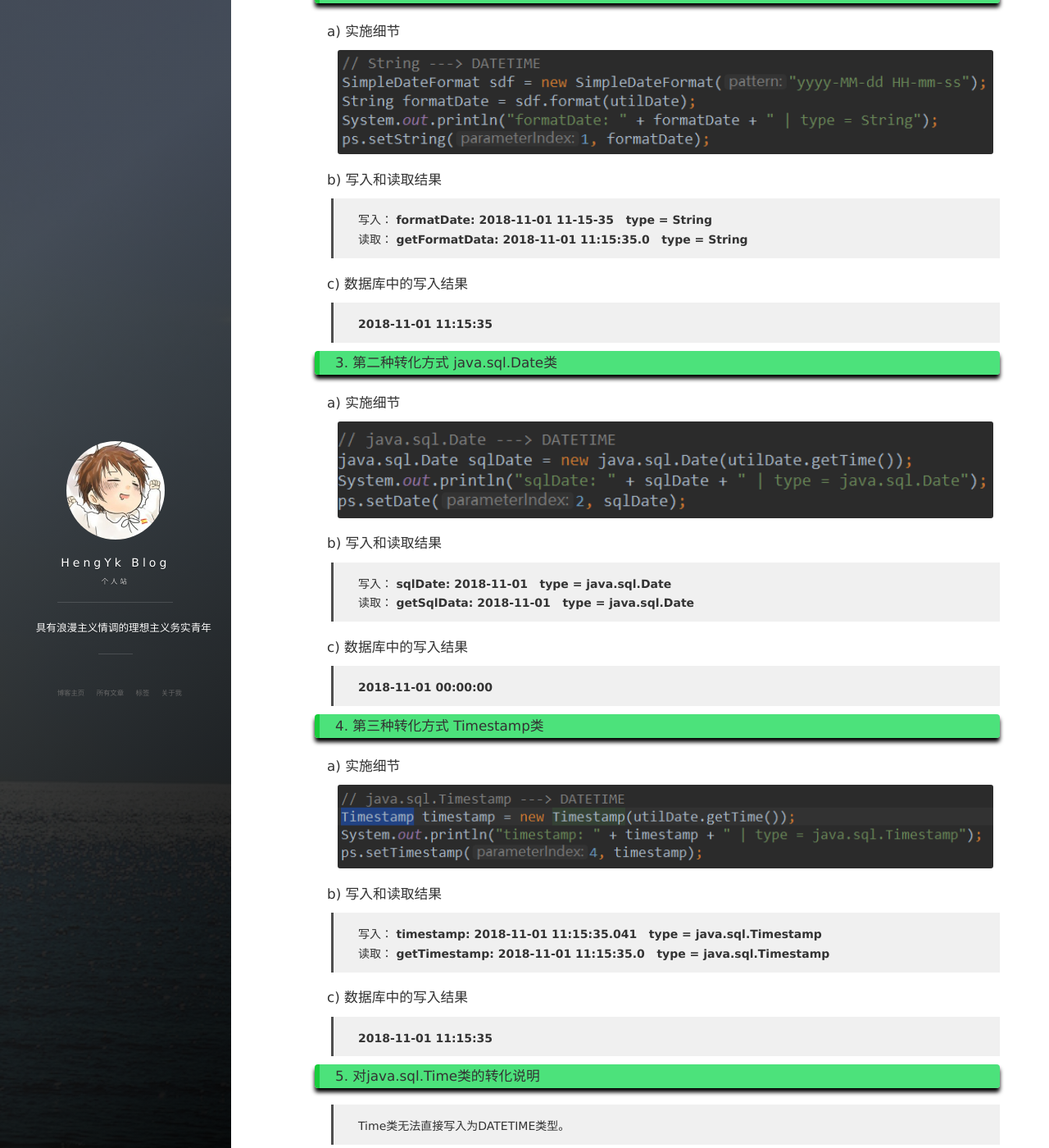
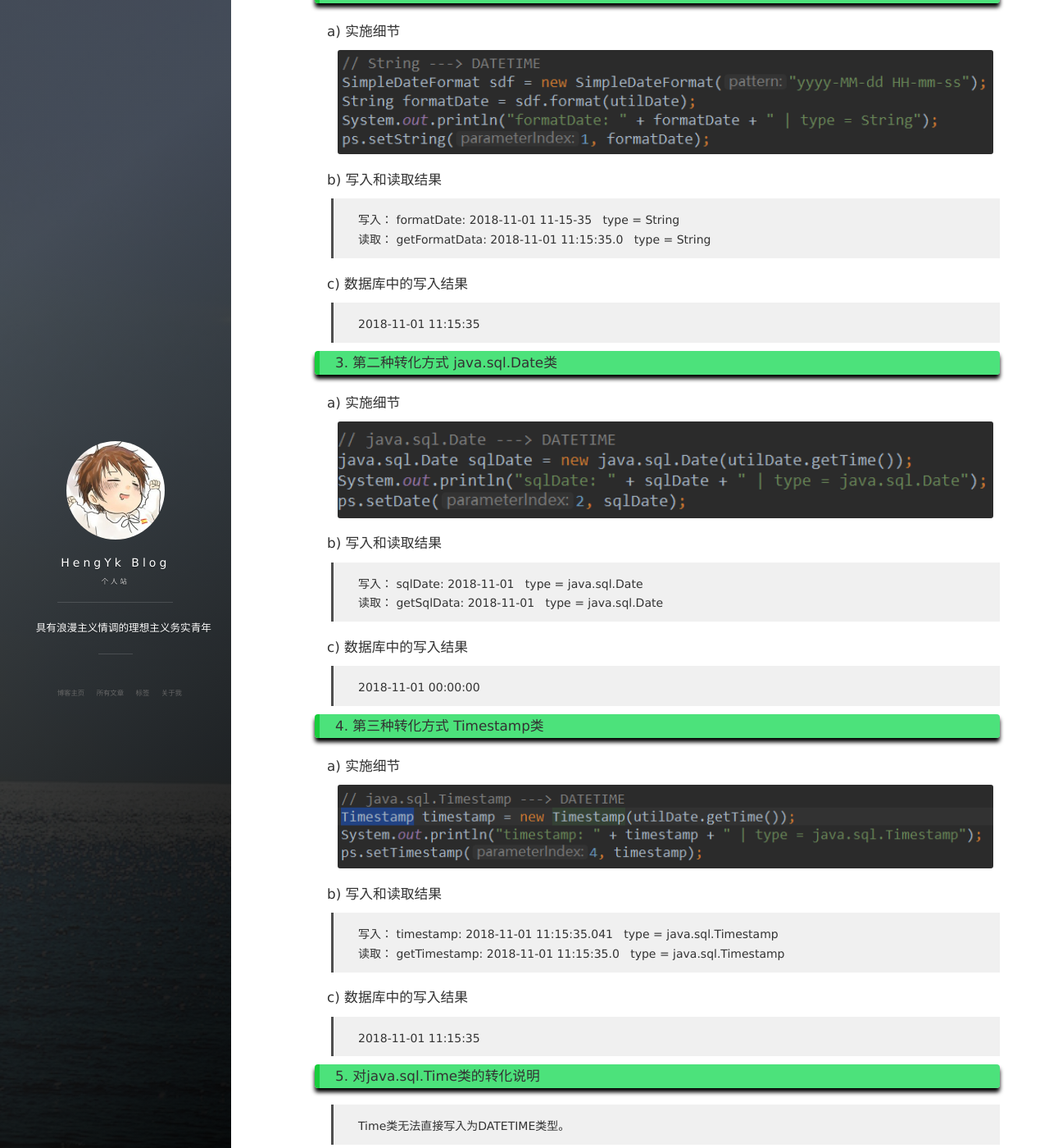
Before and after one commit to HengYk/hengyk.github.io, a Jekyll site: the page built from _posts/2018-11-01-JAVA杂谈：如何匹配数据库中的DATETIME类型.md, in a window 1280 px wide and 1400 px high, scrolled down 1046 px. Shown: the whole window at 82% size. Built offline with Jekyll 4.4.1, drawn with Linux system fonts in a browser that asks for light colours; nearby versions of some CDN libraries; comment, search, counter and statistics services are not loaded; some of the changed text lies outside the part shown.

Commit message:
Commit datetime

```diff
--- a/_posts/2018-11-01-JAVA杂谈：如何匹配数据库中的DATETIME类型.md
+++ b/_posts/2018-11-01-JAVA杂谈：如何匹配数据库中的DATETIME类型.md
@@ -16,7 +16,7 @@ tag: SQL系列文章（JAVA-SQL-*）
 
 #### b)	日期格式
 
->  **utilDate: Thu Nov 01 11:15:35 CST 2018&nbsp;&nbsp;&nbsp;type = java.util.Date**
+>  utilDate: Thu Nov 01 11:15:35 CST 2018&nbsp;&nbsp;&nbsp;type = java.util.Date
 
 #### c)	能否直接匹配数据库的DATETIME类型
 
@@ -24,7 +24,7 @@ tag: SQL系列文章（JAVA-SQL-*）
 
 #### d)	转化为毫秒（ms）
 
->  **utilDate.getTime(): 1541042135041&nbsp;&nbsp;&nbsp;type = long**
+>  utilDate.getTime(): 1541042135041&nbsp;&nbsp;&nbsp;type = long
 
 ### 2. 第一种转化方式 SimpleDateFormat类
 
@@ -34,12 +34,12 @@ tag: SQL系列文章（JAVA-SQL-*）
 
 #### b)	写入和读取结果
 
-> 写入： **formatDate: 2018-11-01 11-15-35&nbsp;&nbsp;&nbsp;type = String**
-> 读取： **getFormatData: 2018-11-01 11:15:35.0&nbsp;&nbsp;&nbsp;type = String**
+> 写入： formatDate: 2018-11-01 11-15-35&nbsp;&nbsp;&nbsp;type = String
+> 读取： getFormatData: 2018-11-01 11:15:35.0&nbsp;&nbsp;&nbsp;type = String
 
 #### c)	数据库中的写入结果
 
->  **2018-11-01 11:15:35**
+>  2018-11-01 11:15:35
 
 ### 3. 第二种转化方式 java.sql.Date类
 
@@ -49,12 +49,12 @@ tag: SQL系列文章（JAVA-SQL-*）
 
 #### b)	写入和读取结果
 
-> 写入： **sqlDate: 2018-11-01&nbsp;&nbsp;&nbsp;type = java.sql.Date**
-> 读取： **getSqlData: 2018-11-01&nbsp;&nbsp;&nbsp;type = java.sql.Date**
+> 写入： sqlDate: 2018-11-01&nbsp;&nbsp;&nbsp;type = java.sql.Date
+> 读取： getSqlData: 2018-11-01&nbsp;&nbsp;&nbsp;type = java.sql.Date
 
 #### c)	数据库中的写入结果
 
->  **2018-11-01 00:00:00**
+>  2018-11-01 00:00:00
 
 ### 4. 第三种转化方式 Timestamp类
 
@@ -64,12 +64,12 @@ tag: SQL系列文章（JAVA-SQL-*）
 
 #### b)	写入和读取结果
 
-> 写入： **timestamp: 2018-11-01 11:15:35.041&nbsp;&nbsp;&nbsp;type = java.sql.Timestamp**
-> 读取： **getTimestamp: 2018-11-01 11:15:35.0&nbsp;&nbsp;&nbsp;type = java.sql.Timestamp**
+> 写入： timestamp: 2018-11-01 11:15:35.041&nbsp;&nbsp;&nbsp;type = java.sql.Timestamp
+> 读取： getTimestamp: 2018-11-01 11:15:35.0&nbsp;&nbsp;&nbsp;type = java.sql.Timestamp
 
 #### c)	数据库中的写入结果
 
->  **2018-11-01 11:15:35**
+>  2018-11-01 11:15:35
 
 ### 5. 对java.sql.Time类的转化说明
 
@@ -77,7 +77,7 @@ tag: SQL系列文章（JAVA-SQL-*）
 
 <img src="/images/post/timedatetime.png" width="800px" height="">
 
-> 输出结果： **time: 11:15:35&nbsp;&nbsp;&nbsp;type = java.sql.Time**
+> 输出结果： time: 11:15:35&nbsp;&nbsp;&nbsp;type = java.sql.Time
 > 执行写入报错： Data truncation: Incorrect datetime value
 
 ### 6. 总结
```
